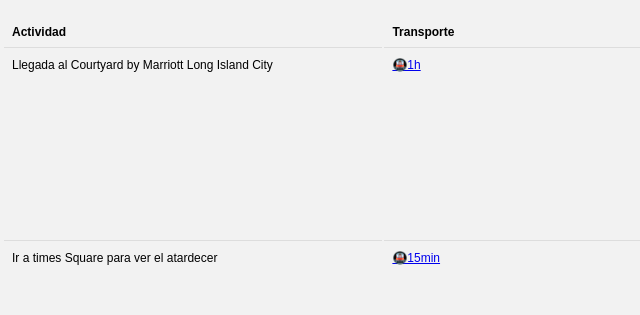
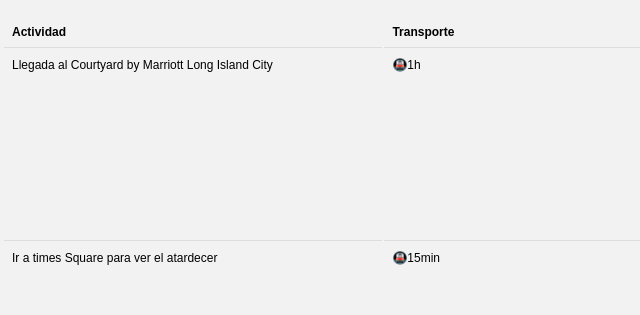
Before and after one commit to Diego0194/Viaje-EEUU, a plain HTML site: page index.html in a window 1280 px wide. Shown: the part 204-519 px from the top of the page, 29-669 px from the left. Drawn offline with Linux system fonts and the light colour scheme.

Commit message:
Update index.html

```diff
--- a/index.html
+++ b/index.html
@@ -79,14 +79,14 @@
 					</tr>
 					<tr>
 						<td>Llegada al Courtyard by Marriott Long Island City</td>
-						<td><a href="comgooglemaps://?saddr=JFK+International+Airport&daddr=Courtyard+by+Marriott+Long+Island+City&directionsmode=transit">🚇1h</a></td>
+						<td><a href="comgooglemaps://?saddr=JFK+International+Airport&daddr=Courtyard+by+Marriott+Long+Island+City&directionsmode=transit" style="text-decoration: none; color: inherit;">🚇1h</a></td>
 						<td>17:00 - 19:00</td>
 						<td class="image-cell">
 							<img class="activity-image" src="img/Hotel.jpg" alt="Hotel"/>
 					</tr>
 					<tr>
 						<td>Ir a times Square para ver el atardecer</td>
-						<td><a href="comgooglemaps://?saddr=Courtyard+by+Marriott+Long+Island+City&daddr=Times+Square,+Manhattan,+Nueva+York,+EE.+UU.&directionsmode=transit">🚇15min</a></td>
+						<td><a href="comgooglemaps://?saddr=Courtyard+by+Marriott+Long+Island+City&daddr=Times+Square,+Manhattan,+Nueva+York,+EE.+UU.&directionsmode=transit" style="text-decoration: none; color: inherit;">🚇15min</a></td>
 						<td>19:30 - 21:30</td>
 						<td class="image-cell">
 							<img class="activity-image" src="img/TimesSquareNoche.jpg" alt="Times Square"/>
```
